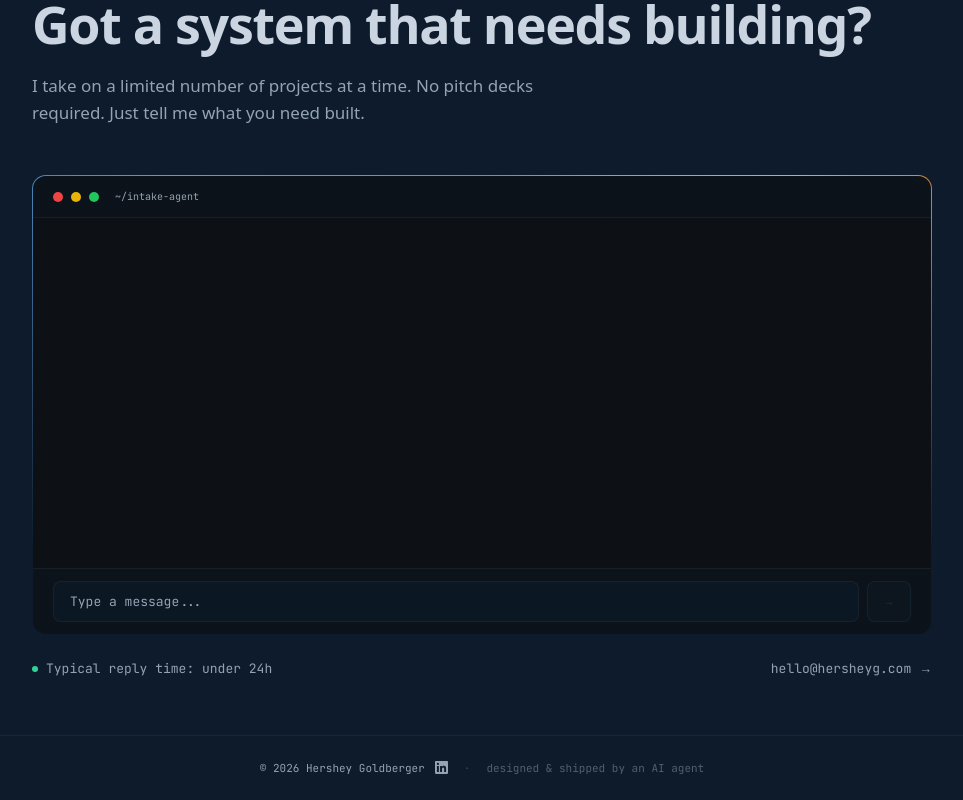
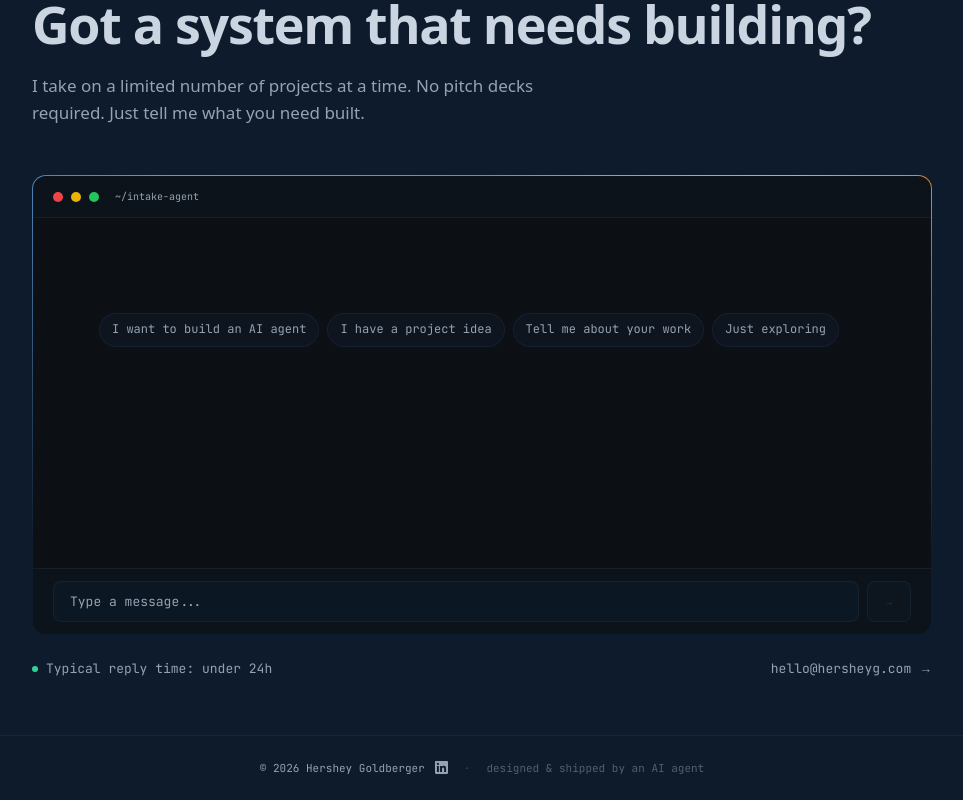
Before and after one commit to hershey-g/hersheyg.com, a Next.js app: page / in a window 1280 px wide. Shown: the part 2551-3351 px from the top of the page, without its empty margins (158-1121 px from the left). Built offline with nearby package versions, Linux system fonts and the light colour scheme.

Commit message:
feat: add conversation starter chips to intake agent

```diff
--- a/src/components/IntakeAgent.tsx
+++ b/src/components/IntakeAgent.tsx
@@ -183,6 +183,53 @@ function UserMessage({ message }: { message: UIMessage }) {
   );
 }
 
+const SUGGESTION_CHIPS = [
+  "I want to build an AI agent",
+  "I have a project idea",
+  "Tell me about your work",
+  "Just exploring",
+] as const;
+
+function SuggestionChips({
+  onSelect,
+  visible,
+}: {
+  onSelect: (text: string) => void;
+  visible: boolean;
+}) {
+  const prefersReducedMotion = useReducedMotion();
+
+  return (
+    <AnimatePresence>
+      {visible && (
+        <motion.div
+          initial={{ opacity: 1, height: "auto", marginTop: 0 }}
+          exit={
+            prefersReducedMotion
+              ? { opacity: 0 }
+              : { opacity: 0, height: 0, marginTop: 0 }
+          }
+          transition={{ duration: prefersReducedMotion ? 0 : 0.2, ease: "easeOut" }}
+          className="overflow-hidden ml-[38px] mb-4"
+        >
+          <div className="flex flex-wrap gap-2">
+            {SUGGESTION_CHIPS.map((chip) => (
+              <button
+                key={chip}
+                type="button"
+                onClick={() => onSelect(chip)}
+                className="font-mono text-[12px] px-3 py-1.5 rounded-full border border-accent/30 bg-accent/15 text-dim hover:text-text hover:bg-accent/25 hover:border-accent/40 transition-colors whitespace-nowrap"
+              >
+                {chip}
+              </button>
+            ))}
+          </div>
+        </motion.div>
+      )}
+    </AnimatePresence>
+  );
+}
+
 function ChatInput({
   input,
   setInput,
@@ -242,6 +289,7 @@ function IntakeChatContent({
   onClose,
   isModal,
   error,
+  onChipSelect,
 }: {
   chatRef: RefObject<HTMLDivElement | null>;
   messages: UIMessage[];
@@ -252,6 +300,7 @@ function IntakeChatContent({
   onClose?: () => void;
   isModal?: boolean;
   error?: Error;
+  onChipSelect?: (text: string) => void;
 }) {
   const isActive = status === "streaming" || status === "submitted";
 
@@ -338,6 +387,12 @@ function IntakeChatContent({
           return null;
         })}
 
+        {/* Suggestion chips — shown only when greeting is the sole message */}
+        <SuggestionChips
+          onSelect={(text) => onChipSelect?.(text)}
+          visible={messages.length === 1 && messages[0]?.role === "assistant"}
+        />
+
         {/* Typing dots when waiting for first text chunk */}
         {isActive &&
           (messages.length === 0 ||
@@ -395,6 +450,7 @@ function IntakeModal({
   onClose,
   prefersReducedMotion,
   error,
+  onChipSelect,
 }: {
   isOpen: boolean;
   chatRef: RefObject<HTMLDivElement | null>;
@@ -406,6 +462,7 @@ function IntakeModal({
   onClose: () => void;
   prefersReducedMotion: boolean | null;
   error?: Error;
+  onChipSelect: (text: string) => void;
 }) {
   const modalRef = useRef<HTMLDivElement>(null);
   const [mounted, setMounted] = useState(false);
@@ -463,6 +520,7 @@ function IntakeModal({
               onClose={onClose}
               isModal
               error={error}
+              onChipSelect={onChipSelect}
             />
           </motion.div>
         </>
@@ -567,6 +625,15 @@ export default function IntakeAgent() {
     userScrolledUpRef.current = false;
   }, [input, status, sendMessage]);
 
+  const handleChipSelect = useCallback(
+    (text: string) => {
+      if (status === "streaming" || status === "submitted") return;
+      sendMessage({ text });
+      userScrolledUpRef.current = false;
+    },
+    [status, sendMessage]
+  );
+
   // Mobile: listen for open-intake-modal custom event
   useEffect(() => {
     const handler = () => setModalOpen(true);
@@ -612,6 +679,7 @@ export default function IntakeAgent() {
                   setInput={setInput}
                   onSendMessage={handleSendMessage}
                   error={error}
+                  onChipSelect={handleChipSelect}
                 />
               </div>
             )}
@@ -671,6 +739,7 @@ export default function IntakeAgent() {
         onClose={closeModal}
         prefersReducedMotion={prefersReducedMotion ?? false}
         error={error}
+        onChipSelect={handleChipSelect}
       />
     </>
   );
```
